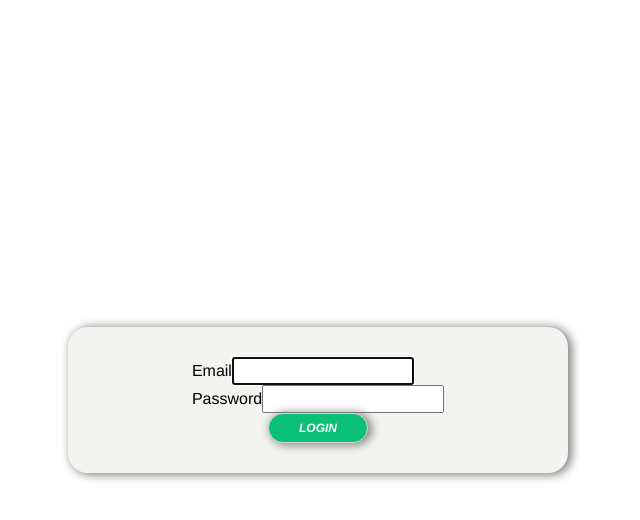
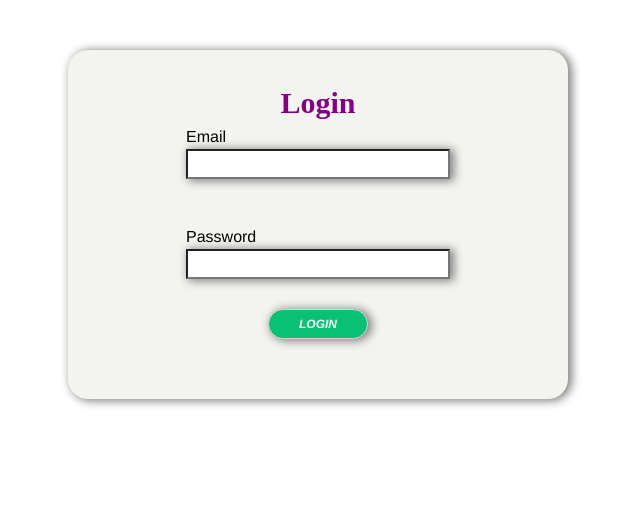
Before and after one commit to KirilChuchev/BgPropertiesSpa, a React (Create React App) app in the folder BgPropertiesClient/bg-properties-client/: page /login in a window 1280 px wide. Shown: the top 520 px of the page, without its empty margins (322-962 px from the left). Built offline with nearby package versions, Linux system fonts and the light colour scheme.

Commit message:
Visualize Register/Login server errors

```diff
--- a/BgPropertiesClient/bg-properties-client/src/components/Common/FormViewComponents/InputFormElement/InputFormElement.js
+++ b/BgPropertiesClient/bg-properties-client/src/components/Common/FormViewComponents/InputFormElement/InputFormElement.js
@@ -4,7 +4,6 @@ import TextError from "../TextError";
 import { article, labelStyle, field } from "./InputFormElement.module.css";
 
 const InputFormElement = ({ title, label, element, styles, errors }) => {
-  // console.log(errors);
   return (
     <article className={styles?.inputArticle || article}>
       <h4 className={styles.inputTitle}>{title}</h4>
@@ -19,6 +18,9 @@ const InputFormElement = ({ title, label, element, styles, errors }) => {
         id={element.id}
         autoFocus={element.autofocus}
       />
+      {errors?.serverErrors?.userExistence && element.name === "email" && (
+        <span className={styles.error}>{errors.serverErrors.userExistence}</span>
+      )}
       <ErrorMessage
         component={TextError}
         name={element.name}
--- a/BgPropertiesClient/bg-properties-client/src/components/Common/FormViewComponents/InputGroupFormElement/InputGroupFormElement.js
+++ b/BgPropertiesClient/bg-properties-client/src/components/Common/FormViewComponents/InputGroupFormElement/InputGroupFormElement.js
@@ -12,7 +12,6 @@ const InputGroupFormElement = ({ title, groupElements, styles, errors }) => {
       <h4 className={styles?.inputGroupTitle || inputGroupTitle}>{title}</h4>
       <section
         className={styles?.inputGroupContent || content}
-        // style="width: 145px;height: 243px;background-color: bisque; border-color: red;  padding: 3px;"
       >
         {groupElements &&
           groupElements.map((x) => <InputFormElement key={x.id} element={x} styles={styles} errors={errors} />)}
--- a/BgPropertiesClient/bg-properties-client/src/components/Login/Login.js
+++ b/BgPropertiesClient/bg-properties-client/src/components/Login/Login.js
@@ -1,3 +1,4 @@
+import { useState } from "react";
 import { useHistory } from "react-router-dom";
 
 import userService from "../../services/userService";
@@ -12,6 +13,8 @@ const Login = () => {
     password: "",
   };
 
+  const [serverErrors, setServerErrors] = useState({});
+
   function handleSubmit({ email, password }) {
     userService
       .login({ email, password })
@@ -24,7 +27,10 @@ const Login = () => {
         let path = currentUser.token === userClaims.token ? "/" : "/login";
         let message =
           path === "/" ? "Successfully login." : "Something went wrong.";
+
         console.log(message);
+        let somethingWrong = message;
+        setServerErrors(state => ({...state, somethingWrong}));
         history.push(path);
         return null;
       })
@@ -33,6 +39,8 @@ const Login = () => {
           userService.logout();
         }
         console.log(err);
+        let somethingWrong = err;
+        setServerErrors(state => ({...state, somethingWrong}));
         history.push("/login");
         return null;
       });
@@ -42,6 +50,7 @@ const Login = () => {
     <LoginFormView
       userInitialValues={userInitialValues}
       handleSubmit={handleSubmit}
+      serverErrors={serverErrors}
     />
   );
 };
--- a/BgPropertiesClient/bg-properties-client/src/components/Login/LoginFormView/LoginFormView.js
+++ b/BgPropertiesClient/bg-properties-client/src/components/Login/LoginFormView/LoginFormView.js
@@ -10,32 +10,42 @@ import {
 
 import styles from "./LoginFormView.module.css";
 
-const LoginFormView = ({ userInitialValues, handleSubmit }) => {
+const LoginFormView = ({ userInitialValues, handleSubmit, serverErrors }) => {
   return (
     <Formik
       initialValues={userInitialValues}
       validate={validateRegisterLoginForm}
       validationSchema={validationSchemaLoginForm}
-      validateOnBlur={false}
+      // validateOnBlur={false}
       onSubmit={handleSubmit}
     >
       {(formik) => {
+        if (serverErrors) {
+          formik.errors = { ...formik.errors, serverErrors };
+        } else {
+          formik.errors = { ...formik.errors };
+        }
         return (
           <section className={styles.formWrapper}>
             <Form className={styles.form}>
               <FormikControl
                 control="inputGroup"
                 groupElements={LoginFormViewConstants}
-                label={"Login"}
+                title={"Login"}
                 styles={styles}
+                errors={formik.errors}
               />
               <input
                 className={styles.submitButton}
                 type="submit"
                 value={"Login"}
                 disabled={!formik.isValid}
-                // style="width: 260px; height: 80px; font-weight: bold"
               />
+              {formik.errors?.serverErrors?.somethingWrong && (
+                <span className={styles.error}>
+                  {formik.errors.serverErrors.somethingWrong}
+                </span>
+              )}
             </Form>
           </section>
         );
--- a/BgPropertiesClient/bg-properties-client/src/components/Login/LoginFormView/LoginFormView.module.css
+++ b/BgPropertiesClient/bg-properties-client/src/components/Login/LoginFormView/LoginFormView.module.css
@@ -1,18 +1,20 @@
 .formWrapper {
-  position: relative;
+  /* position: relative; */
   width: 100%;
-  height: 100vh;
+  /* height: 100vh; */
   display: flex;
   flex-direction: column;
   align-items: center;
 }
 
 .form {
-  position: absolute;
+  /* position: absolute;
   top: 50%;
   left: 50%;
-  transform: translate(-50%, -50%);
+  transform: translate(-50%, -50%); */
+  margin-top: 50px;
   width: 500px;
+  /* height: 350px; */
   padding: 30px;
   /* border: 2px black solid; */
   background: rgb(243, 243, 239);
@@ -26,6 +28,7 @@
 .form .submitButton {
   width: 100px;
   padding: 5px 10px;
+  margin: 30px 0;
   border: 1px solid lightgray;
   border-radius: 15px;
   text-align: center;
@@ -46,37 +49,46 @@
   background: grey;
 }
 
-.wrapper {
+.inputGroupWrapper {
   width: 60%;
   display: flex;
   flex-direction: column;
   align-items: center;
 }
 
-.title {
+.inputGroupTitle {
   color: purple;
   font-size: 30px;
 }
 
-.content {
+.inputGroupContent {
   width: 100%;
   display: flex;
   flex-direction: column;
   align-items: center;
 }
 
-.article {
+.inputArticle {
   width: 100%;
-  margin: 30px 0;
   display: flex;
   flex-direction: column;
 }
 
-.field {
+.inputArticle:nth-child(1){
+  height: 100px;
+}
+
+.inputField {
   width: 100%;
   height: 30px;
   padding-left: 10px;
-  /* border: 2px solid black; */
   box-shadow: 3px 1px 10px 1px grey;
   outline: none;
 }
+
+.error {
+  width: 100%;
+  font-size: 13px;
+  color: red;
+  text-align:center;
+}
--- a/BgPropertiesClient/bg-properties-client/src/components/Register/Register.js
+++ b/BgPropertiesClient/bg-properties-client/src/components/Register/Register.js
@@ -1,3 +1,4 @@
+import { useState } from "react";
 import { useHistory } from "react-router-dom";
 
 import userService from "../../services/userService";
@@ -12,6 +13,8 @@ const Register = () => {
     password: "",
     confirmPassword: "",
   };
+
+  const [serverErrors, setServerErrors] = useState({});
 
   function handleSubmit({ email, username, password }) {
     userService
@@ -30,6 +33,8 @@ const Register = () => {
           path = "/register";
         }
         console.log(message);
+        let somethingWrong = message;
+        setServerErrors((state) => ({ ...state, somethingWrong }));
         history.push(path);
         return null;
       })
@@ -38,6 +43,8 @@ const Register = () => {
           userService.logout();
         }
         console.log(err);
+        let userExistence = err;
+        setServerErrors((state) => ({ ...state, userExistence }));
         history.push("/register");
         return null;
       });
@@ -46,6 +53,7 @@ const Register = () => {
     <RegisterFormView
       userInitialValues={userInitialValues}
       handleSubmit={handleSubmit}
+      serverErrors={serverErrors}
     />
   );
 };
--- a/BgPropertiesClient/bg-properties-client/src/components/Register/RegisterFormView/RegisterFormView.js
+++ b/BgPropertiesClient/bg-properties-client/src/components/Register/RegisterFormView/RegisterFormView.js
@@ -10,7 +10,11 @@ import {
 
 import styles from "./RegisterFormView.module.css";
 
-const RegisterFormView = ({ userInitialValues, handleSubmit }) => {
+const RegisterFormView = ({
+  userInitialValues,
+  handleSubmit,
+  serverErrors,
+}) => {
   return (
     <Formik
       initialValues={userInitialValues}
@@ -20,23 +24,33 @@ const RegisterFormView = ({ userInitialValues, handleSubmit }) => {
       validateOnBlur={false}
     >
       {(formik) => {
+        if (serverErrors) {
+          formik.errors = { ...formik.errors, serverErrors };
+        } else {
+          formik.errors = { ...formik.errors };
+        }
+
         return (
           <section className={styles.formWrapper}>
             <Form className={styles.form}>
               <FormikControl
                 control="inputGroup"
-                label="Register"
+                title="Register"
                 groupElements={RegisterFormViewConstants}
                 styles={styles}
-                //   label="Email"
+                errors={formik.errors}
               />
               <input
                 className={styles.submitButton}
                 type="submit"
                 value={"Register"}
                 disabled={!formik.isValid}
-                // style="width: 260px; height: 80px; font-weight: bold"
               />
+              {formik.errors?.serverErrors?.somethingWrong && (
+                <span className={styles.error}>
+                  {formik.errors.serverErrors.somethingWrong}
+                </span>
+              )}
             </Form>
           </section>
         );
--- a/BgPropertiesClient/bg-properties-client/src/components/Register/RegisterFormView/RegisterFormView.module.css
+++ b/BgPropertiesClient/bg-properties-client/src/components/Register/RegisterFormView/RegisterFormView.module.css
@@ -1,19 +1,20 @@
 .formWrapper {
-  position: relative;
+  /* position: relative; */
   width: 100%;
-  height: 100vh;
+  /* height: 100vh; */
   display: flex;
   flex-direction: column;
   align-items: center;
 }
 
 .form {
-  position: absolute;
+  /* position: absolute;
   top: 50%;
   left: 50%;
-  transform: translate(-50%, -50%);
+  transform: translate(-50%, -50%); */
   width: 500px;
   padding: 30px;
+  margin-top: 50px;
   /* border: 2px black solid; */
   background: rgb(243, 243, 239);
   border-radius: 20px;
@@ -26,6 +27,7 @@
 .form .submitButton {
   width: 100px;
   padding: 5px 10px;
+  margin: 30px 0;
   border: 1px solid lightgray;
   border-radius: 15px;
   text-align: center;
@@ -46,37 +48,50 @@
   background: grey;
 }
 
-.wrapper {
+.inputGroupWrapper {
   width: 60%;
   display: flex;
   flex-direction: column;
   align-items: center;
 }
 
-.title {
+.inputGroupTitle {
   color: purple;
   font-size: 30px;
 }
 
-.content {
+.inputGroupContent {
   width: 100%;
   display: flex;
   flex-direction: column;
   align-items: center;
 }
 
-.article {
+.inputArticle {
   width: 100%;
-  margin: 30px 0;
   display: flex;
   flex-direction: column;
 }
+.inputArticle:nth-child(1),
+.inputArticle:nth-child(2),
+.inputArticle:nth-child(4){
+  height: 80px;
+}
+.inputArticle:nth-child(4){
+  margin-top: 30px;
+}
 
-.field {
+.inputField {
   width: 100%;
   height: 30px;
   padding-left: 10px;
-  /* border: 2px solid black; */
   box-shadow: 3px 1px 10px 1px grey;
   outline: none;
 }
+
+.error {
+  width: 100%;
+  font-size: 13px;
+  color: red;
+  text-align:center;
+}
--- a/BgPropertiesClient/bg-properties-client/src/services/userService.js
+++ b/BgPropertiesClient/bg-properties-client/src/services/userService.js
@@ -16,7 +16,9 @@ function register(userCredentials) {
     authService.setLocalStorageUserClaims(userClaims);
     return userClaims;
   })
-  .catch((err) => console.log(err));
+  .catch((err) => {
+    return Promise.reject(err);
+  });
 }
 
 function registerAdmin() {}
@@ -38,7 +40,9 @@ function login(userCredentials) {
       authService.setLocalStorageUserClaims(userClaims);
       return userClaims;
     })
-    .catch((err) => console.log(err));
+    .catch((err) => {
+      return Promise.reject(err);
+    });
 }
 
 function logout() {
```
Also changed, not shown: BgPropertiesClient/bg-properties-client/src/components/SearchSets/CreateEditSearchSet/FormView/FormView.js (+0 -14 lines), 1 other file (tests, documents, lock files or other folders).
